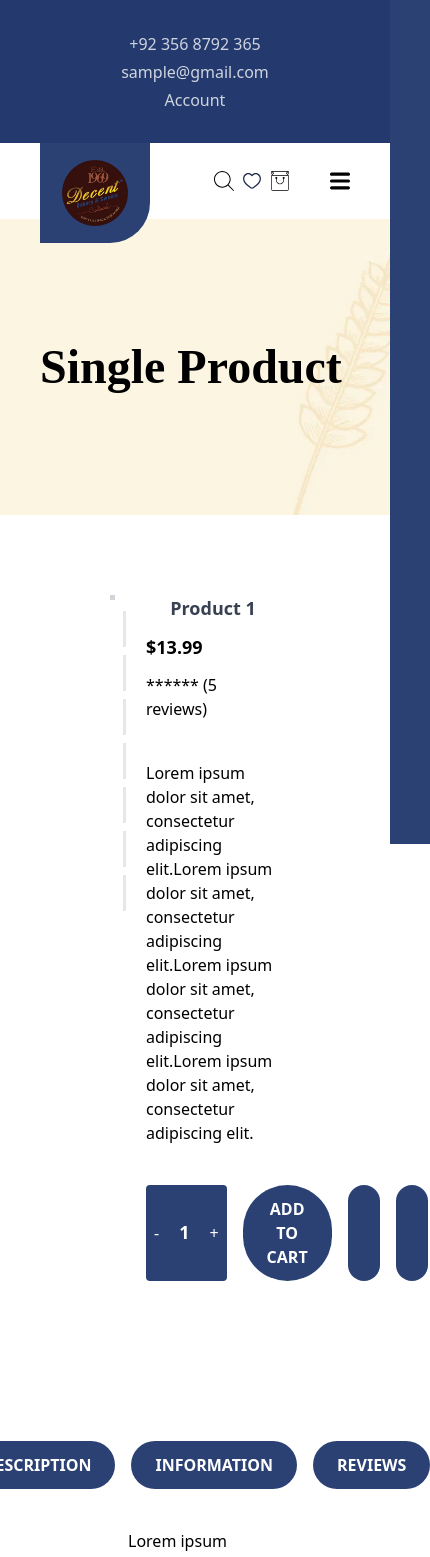
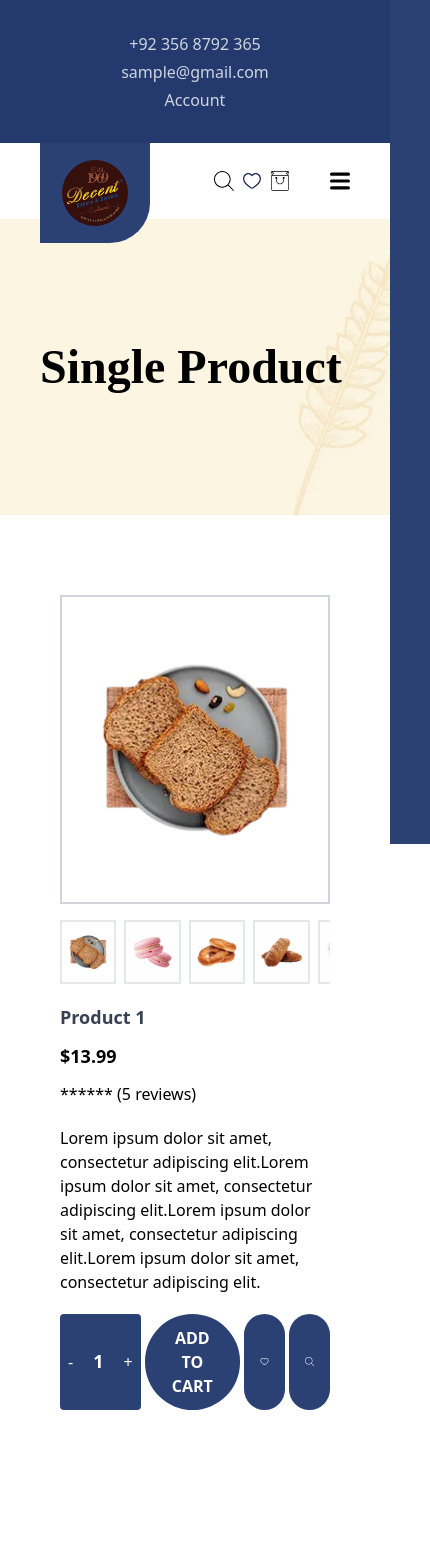
Before and after one commit to daniits/decentbakeryswl, a React (Vite) app: page /product/1 in a window 390 px wide. Shown: the top 1557 px of the page, 430 px wide, since content can reach past the window. Built offline with nearby package versions, Linux system fonts and the light colour scheme; a web font is replaced by a local one.

Commit message:
did responsiveness of the last added components

```diff
--- a/src/components/Layout/Footer/Footer.jsx
+++ b/src/components/Layout/Footer/Footer.jsx
@@ -49,7 +49,7 @@ const Footer = () => {
           </div>
         </div>
       </div>
-<hr className='justify-self-center my-5 w-[70%]'/>
+      <hr className='justify-self-center my-5 w-[70%]' />
       <div className="flex flex-col md:flex-row justify-center items-center mt-6">
         <p className="text-white">&copy; {new Date().getFullYear()} Decent Bakery. All Rights Reserved.</p>
       </div>
--- a/src/components/Pages/Home/Sections/BestSeller/BestSeller.jsx
+++ b/src/components/Pages/Home/Sections/BestSeller/BestSeller.jsx
@@ -66,7 +66,7 @@ function BestSeller() {
     const { productId } = useParams();
 
     return (
-        <div className="mx-20 px-0 py-10 relative">
+        <div className="mx-12 lg:mx-20 px-0 py-10 relative">
             <div className="flex flex-col text-center gap-2 mb-4">
                 <h2 className="text-center text-4xl font-bold text-gray-700 font-playfair">
                     {productId ? "Related Products" : "Best Seller" }
--- a/src/components/Pages/SingleProduct/Sections/Information.jsx
+++ b/src/components/Pages/SingleProduct/Sections/Information.jsx
@@ -24,10 +24,10 @@ const Information = ({ description }) => {
     return (
         <div className="py-20">
             <div className="flex flex-col items-center gap-10">
-                <div className="flex gap-4">
-                    <button className="bg-blue hover:bg-pink text-white py-3 px-6 rounded-full font-semibold transition" onClick={() => setView('description')}>DESCRIPTION</button>
-                    <button className="bg-blue hover:bg-pink text-white py-3 px-6 rounded-full font-semibold transition" onClick={() => setView('information')}>INFORMATION</button>
-                    <button className="bg-blue hover:bg-pink text-white py-3 px-6 rounded-full font-semibold transition" onClick={() => setView('reviews')}>REVIEWS</button>
+                <div className="flex sm:gap-2 lg:gap-4">
+                    <button className="bg-blue hover:bg-pink text-white sm:py-1 lg:py-3 sm:px-3 lg:px-6 rounded-full font-semibold transition" onClick={() => setView('description')}>DESCRIPTION</button>
+                    <button className="bg-blue hover:bg-pink text-white sm:py-1 lg:py-3 sm:px-3 lg:px-6 rounded-full font-semibold transition" onClick={() => setView('information')}>INFORMATION</button>
+                    <button className="bg-blue hover:bg-pink text-white sm:py-1 lg:py-3 sm:px-3 lg:px-6 rounded-full font-semibold transition" onClick={() => setView('reviews')}>REVIEWS</button>
                 </div>
                 <div>
                     {view === 'description' ? (
--- a/src/components/Pages/SingleProduct/Sections/Order.jsx
+++ b/src/components/Pages/SingleProduct/Sections/Order.jsx
@@ -9,9 +9,9 @@ const Order = ({ product }) => {
     const increment = () => setCount(prevCount => prevCount + 1);
     const decrement = () => setCount(prevCount => Math.max(prevCount - 1, 0));
   return (
-    <div className="py-20">
-                <div className=" flex justify-center gap-5">
-                    <div className="flex bg-white gap-2 lg:w-[40%] lg:max-w-[400px] h-full">
+    <div className="py-20 sm:px-5 lg:px-0">
+                <div className=" flex sm:flex-col lg:flex-row justify-center gap-5">
+                    <div className="flex sm:flex-col lg:flex-row bg-white sm:self-center lg:self-start sm:gap-0 lg:gap-2 sm:w-[100%] lg:w-[40%] sm:w-max-[300px] lg:max-w-[400px] h-full">
                         {/* Main Image Section */}
                         <div className="flex items-center justify-center border-2 border-gray-300 w-full h-full">
                             <img
@@ -22,7 +22,7 @@ const Order = ({ product }) => {
                         </div>
 
                         {/* Thumbnails Section */}
-                        <div className="flex flex-col gap-2 mt-4 !h-[70%] max-h-[300px] self-center overflow-y-auto no-scrollbar">
+                        <div className="flex sm:flex-row lg:flex-col gap-2 mt-4 !h-[70%] max-h-[300px] self-center overflow-y-auto no-scrollbar">
                             {product.productImages.map((img, index) => (
                                 <img
                                     key={index}
@@ -38,9 +38,9 @@ const Order = ({ product }) => {
 
 
                     {/* Details Section */}
-                    <div className="flex flex-col gap-10 w-full h-full  lg:w-[40%] bg-white items-start">
+                    <div className="flex flex-col sm:gap-5 lg:gap-10 w-full h-full lg:w-[40%] bg-white items-start">
                         <div className="flex flex-col justify-center gap-3">
-                            <h1 className="sm:text-lg lg:text-3xl font-bold text-gray-700 text-center lg:text-left">
+                            <h1 className="sm:text-lg lg:text-3xl font-bold text-gray-700 lg:text-left">
                                 {product.name}
                             </h1>
                             <h3 className="sm:text-lg lg:text-2xl font-bold">
@@ -49,7 +49,7 @@ const Order = ({ product }) => {
                             <h6>****** (5 reviews)</h6>
                         </div>
                         <p>{product.details}</p>
-                        <div className="flex gap-4">
+                        <div className="flex sm:gap-1 lg:gap-4">
                             <div className="flex items-center gap-5 px-2 bg-blue text-white rounded">
                                 <button
                                     className="p-0 "
@@ -67,7 +67,7 @@ const Order = ({ product }) => {
                                     +
                                 </button>
                             </div>
-                            <button className="bg-blue hover:bg-pink text-white py-3 px-6 rounded-full font-semibold transition">ADD TO CART</button>
+                            <button className="bg-blue hover:bg-pink text-white  py-3 px-6 rounded-full font-semibold transition">ADD TO CART</button>
                             <button className="bg-blue hover:bg-pink p-4 rounded-full transition">
                                 <SvgIcon iconName="heartWhite" className="w-5 h-auto cursor-pointer" />
                             </button>
--- a/src/components/Pages/SingleProduct/SingleProduct.jsx
+++ b/src/components/Pages/SingleProduct/SingleProduct.jsx
@@ -17,7 +17,7 @@ const SingleProduct = () => {
     return (
         <div>
             <Header/>
-            <div className="px-32">
+            <div className="sm:px-10 lg:px-32">
             <Order product={product} />
             <Information description={product.description}/>
             </div>
```
